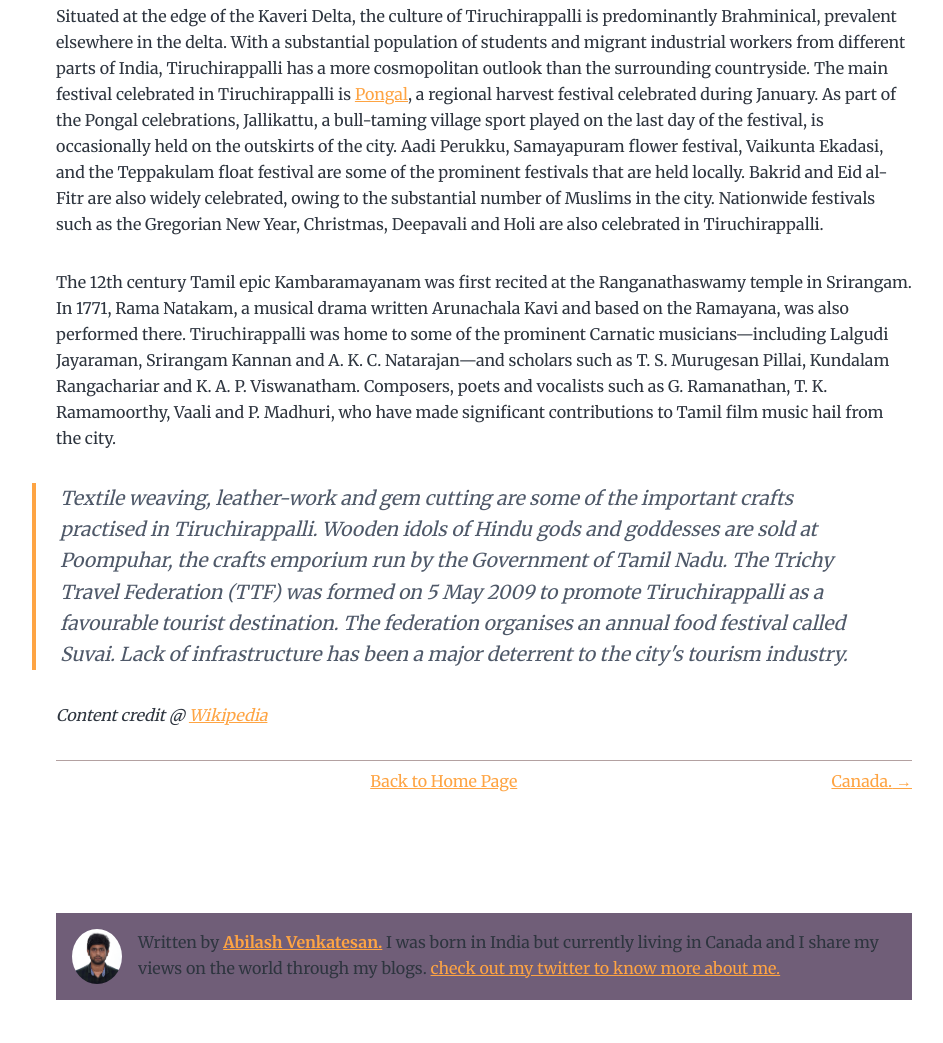
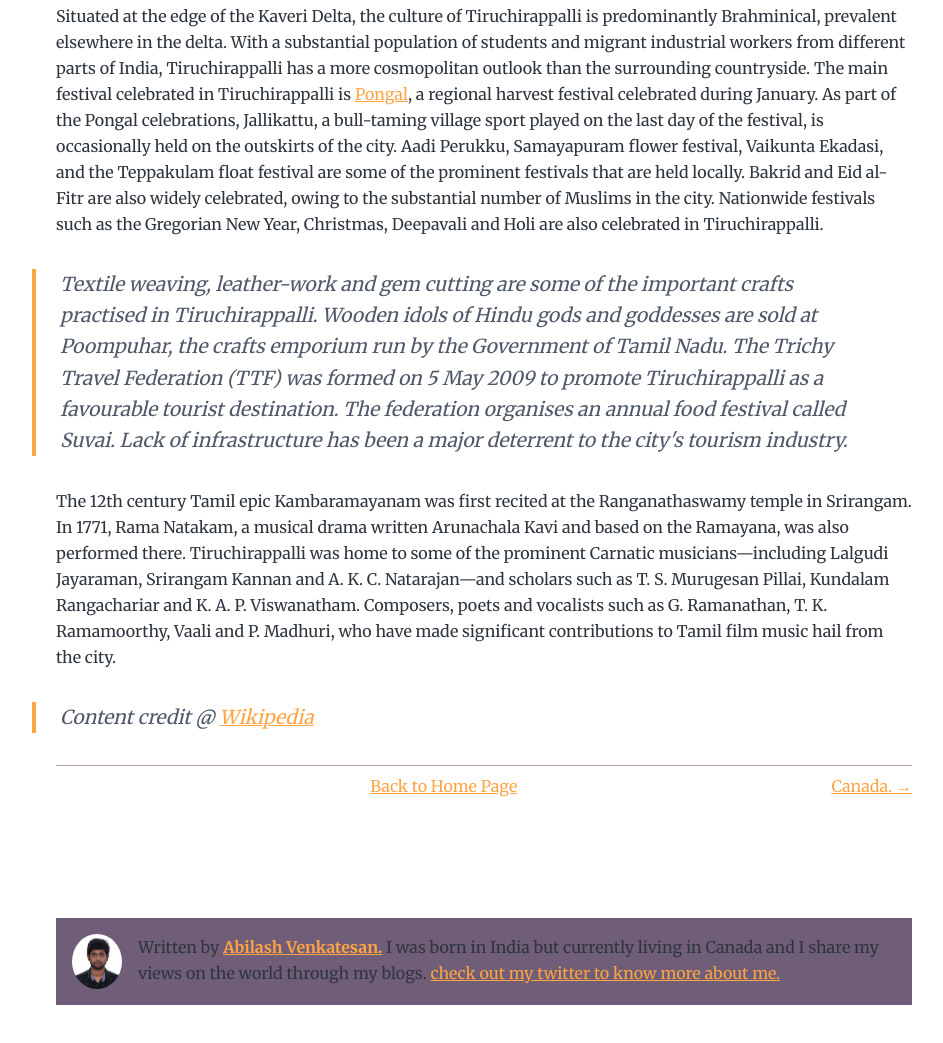
Before and after one commit to AbilashVenkatesan/Gatsby-Project, a Gatsby site: page /trichy-blog/ in a window 1280 px wide. Shown: the part 2324-3367 px from the top of the page, without its empty margins (156-1099 px from the left). Built offline with nearby package versions, Linux system fonts and the light colour scheme; Gatsby itself is replaced by a stand-in of ours.

Commit message:
trichy final commit

```diff
--- a/content/blog/trichy-blog/index.md
+++ b/content/blog/trichy-blog/index.md
@@ -35,10 +35,10 @@ The city of Tiruchirappalli lies on the plains between the [**Shevaroy Hills**](
 
 Situated at the edge of the Kaveri Delta, the culture of Tiruchirappalli is predominantly Brahminical, prevalent elsewhere in the delta. With a substantial population of students and migrant industrial workers from different parts of India, Tiruchirappalli has a more cosmopolitan outlook than the surrounding countryside. The main festival celebrated in Tiruchirappalli is [Pongal](https://en.wikipedia.org/wiki/Pongal_(festival)), a regional harvest festival celebrated during January. As part of the Pongal celebrations, Jallikattu, a bull-taming village sport played on the last day of the festival, is occasionally held on the outskirts of the city. Aadi Perukku, Samayapuram flower festival, Vaikunta Ekadasi, and the Teppakulam float festival are some of the prominent festivals that are held locally. Bakrid and Eid al-Fitr are also widely celebrated, owing to the substantial number of Muslims in the city. Nationwide festivals such as the Gregorian New Year, Christmas, Deepavali and Holi are also celebrated in Tiruchirappalli.
 
-The 12th century Tamil epic Kambaramayanam was first recited at the Ranganathaswamy temple in Srirangam. In 1771, Rama Natakam, a musical drama written Arunachala Kavi and based on the Ramayana, was also performed there. Tiruchirappalli was home to some of the prominent Carnatic musicians—including Lalgudi Jayaraman, Srirangam Kannan and A. K. C. Natarajan—and scholars such as T. S. Murugesan Pillai, Kundalam Rangachariar and K. A. P. Viswanatham. Composers, poets and vocalists such as G. Ramanathan, T. K. Ramamoorthy, Vaali and P. Madhuri, who have made significant contributions to Tamil film music hail from the city.
-
 > Textile weaving, leather-work and gem cutting are some of the important crafts practised in Tiruchirappalli. Wooden idols of Hindu gods and goddesses are sold at Poompuhar, the crafts emporium run by the Government of Tamil Nadu.
 > The Trichy Travel Federation (TTF) was formed on 5 May 2009 to promote Tiruchirappalli as a favourable tourist destination.
 > The federation organises an annual food festival called Suvai. Lack of infrastructure has been a major deterrent to the city's tourism industry.
 
-*Content credit @ [Wikipedia](https://en.wikipedia.org/wiki/Tiruchirappalli)*
+The 12th century Tamil epic Kambaramayanam was first recited at the Ranganathaswamy temple in Srirangam. In 1771, Rama Natakam, a musical drama written Arunachala Kavi and based on the Ramayana, was also performed there. Tiruchirappalli was home to some of the prominent Carnatic musicians—including Lalgudi Jayaraman, Srirangam Kannan and A. K. C. Natarajan—and scholars such as T. S. Murugesan Pillai, Kundalam Rangachariar and K. A. P. Viswanatham. Composers, poets and vocalists such as G. Ramanathan, T. K. Ramamoorthy, Vaali and P. Madhuri, who have made significant contributions to Tamil film music hail from the city.
+
+> *Content credit @ [Wikipedia](https://en.wikipedia.org/wiki/Tiruchirappalli)*
```
